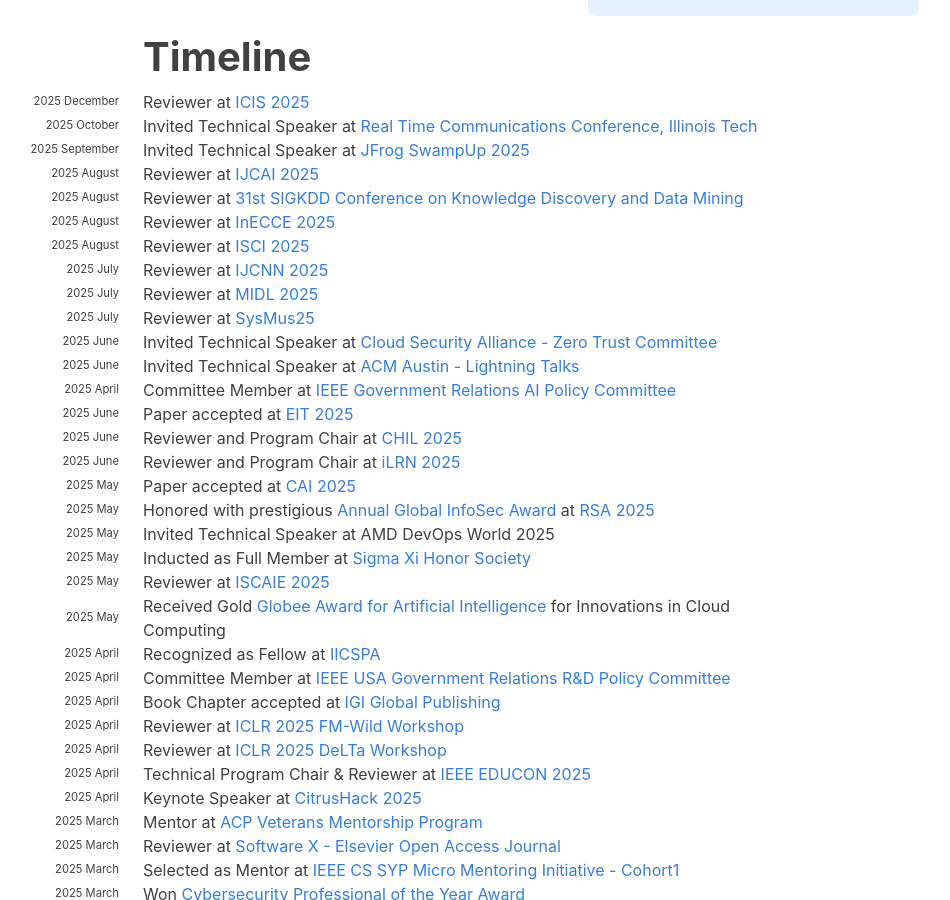
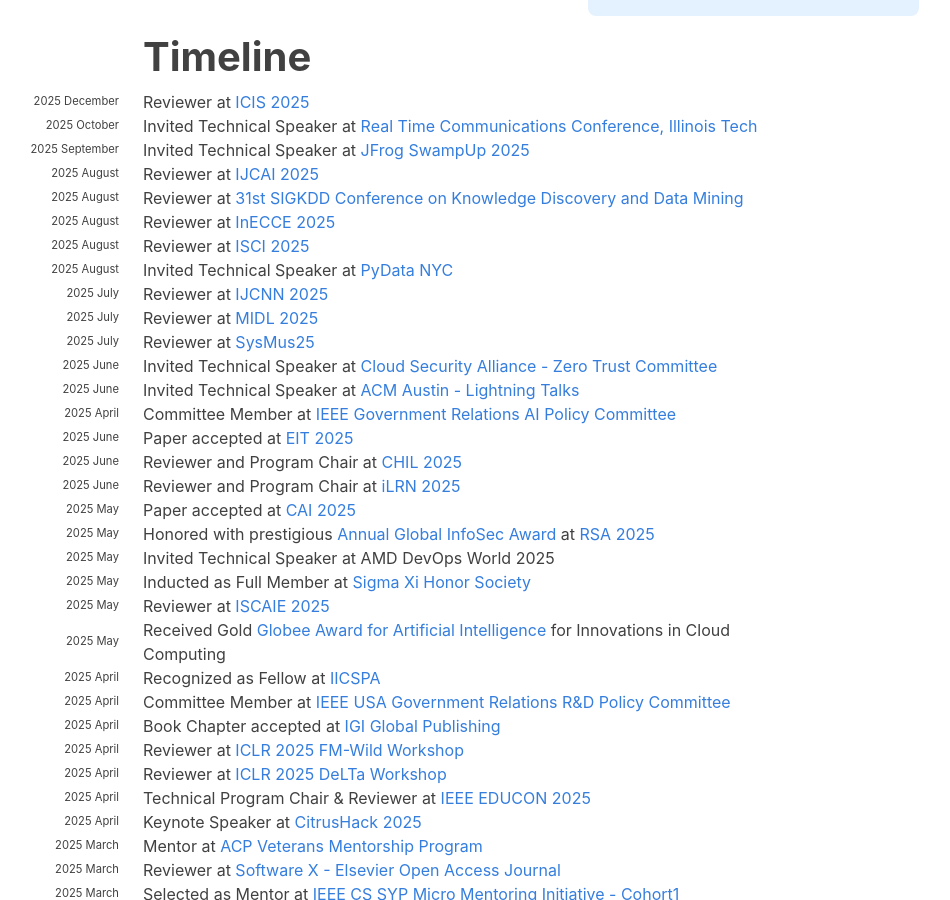
Before and after one commit to hariharanragothaman/hariharanragothaman.github.io, a Jekyll site: the page built from index.md, in a window 1280 px wide and 900 px high, scrolled down 796 px. Shown: the whole window, without its empty margins (189-1139 px from the left). Built offline with Jekyll 4.4.1, drawn with Linux system fonts in a browser that asks for light colours; nearby versions of some CDN libraries; some web fonts are replaced.

Commit message:
PyDataNYC updates

```diff
--- a/_data/news.yaml
+++ b/_data/news.yaml
@@ -39,6 +39,10 @@
 - year: 2025
   year-extra: August
   description: Reviewer at <a href="https://www.isci.asia/">ISCI 2025</a>
+
+- year: 2025
+  year-extra: August
+  description: Invited Technical Speaker at <a href="https://www.meetup.com/pydatanyc/">PyData NYC </a>
 
 #-------------------------------------------- July  ------------------------------------------------------------------------------------------------------------------------------------------------------
 - year: 2025
```
